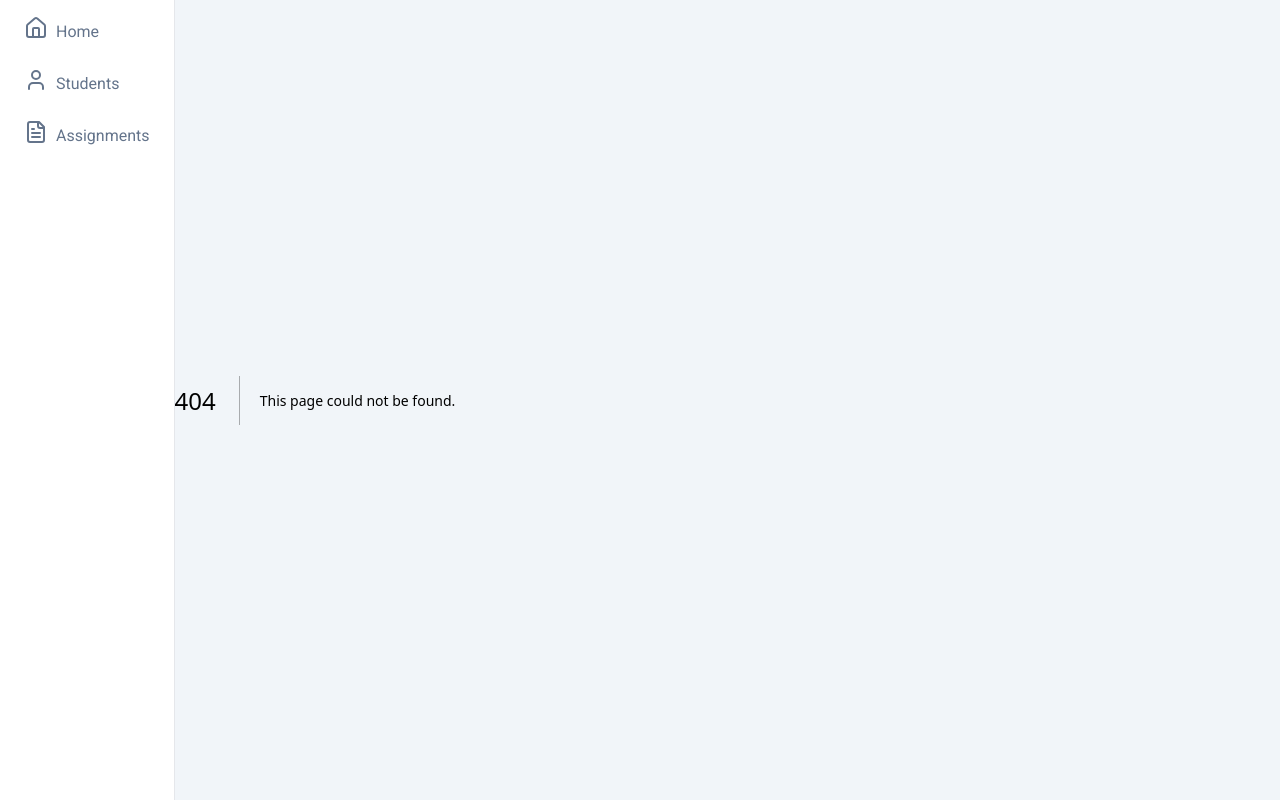
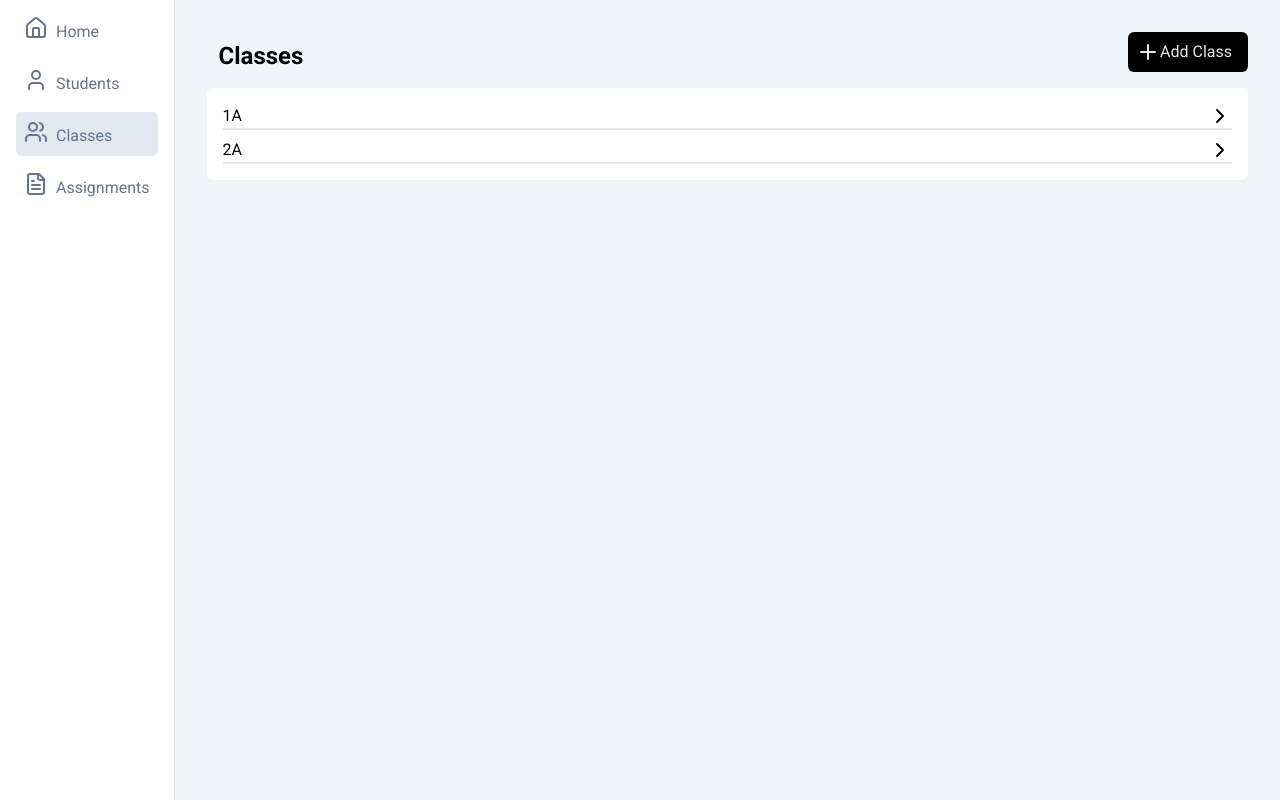
Before and after one commit to martensoderlind/bedomning, a Next.js app: page /classes in a window 1280 px wide. Before the commit this address had no page. Built offline with nearby package versions, Linux system fonts and the light colour scheme.

Commit message:
page to display classes

```diff
--- /dev/null
+++ b/src/app/classes/page.tsx
@@ -0,0 +1,10 @@
+import ClassDashboard from "@/features/students/components/class-dashboard";
+import React from "react";
+
+export default function page() {
+  return (
+    <>
+      <ClassDashboard />
+    </>
+  );
+}
--- a/src/components/menu.tsx
+++ b/src/components/menu.tsx
@@ -1,6 +1,6 @@
 "use client";
 import { usePathname } from "next/navigation";
-import { FileText, House, User } from "lucide-react";
+import { FileText, House, User, Users } from "lucide-react";
 import Link from "next/link";
 
 export default function Menu() {
@@ -27,6 +27,15 @@ export default function Menu() {
         <p className="pt-1 pl-2">Students</p>
       </Link>
       <Link
+        href={"/classes"}
+        className={`flex ml-2 my-2 p-2 text-slate-500 hover:text-slate-900 ${
+          isActive("/classes") ? "bg-slate-200 rounded-md" : undefined
+        }`}
+      >
+        <Users />
+        <p className="pt-1 pl-2">Classes</p>
+      </Link>
+      <Link
         href={"/assignments"}
         className={`flex ml-2 my-2 p-2 text-slate-500 hover:text-slate-900 ${
           isActive("/assignments") ? "bg-slate-200 rounded-md" : undefined
--- /dev/null
+++ b/src/features/students/components/class-dashboard.tsx
@@ -0,0 +1,24 @@
+import React from "react";
+import { Plus } from "lucide-react";
+import { dbClass } from "../db/mockdb";
+import ClassInformation from "./class";
+
+export default function ClassDashboard() {
+  const classes = dbClass;
+  return (
+    <div className="container mx-auto my-4 w-full">
+      <div className="flex justify-between mx-8 my-4">
+        <p className="text-2xl font-bold pt-2 pl-3">Classes</p>
+        <button className="flex rounded-md bg-black text-gray-200 py-2 px-2 pr-4 my-0">
+          <Plus />
+          Add Class
+        </button>
+      </div>
+      <div className="rounded-md bg-white mx-8 my-2 py-2 px-4 border-1">
+        {classes.map((classInfo) => (
+          <ClassInformation key={classInfo.id} classInfo={classInfo} />
+        ))}
+      </div>
+    </div>
+  );
+}
--- /dev/null
+++ b/src/features/students/components/class.tsx
@@ -0,0 +1,16 @@
+import { ClassInfo } from "@/features/types";
+import { ChevronRight } from "lucide-react";
+import React from "react";
+
+type Prop = {
+  classInfo: ClassInfo;
+};
+
+export default function ClassInformation({ classInfo }: Prop) {
+  return (
+    <div className="flex justify-between my-2 border-b-2">
+      <p>{classInfo.name}</p>
+      <ChevronRight />
+    </div>
+  );
+}
--- a/src/features/students/db/mockdb.ts
+++ b/src/features/students/db/mockdb.ts
@@ -140,3 +140,14 @@ export const db = [
     grade: "D",
   },
 ];
+
+export const dbClass = [
+  {
+    id: 1,
+    name: "1A",
+  },
+  {
+    id: 2,
+    name: "2A",
+  },
+];
--- a/src/features/types.ts
+++ b/src/features/types.ts
@@ -5,3 +5,8 @@ export type StudentType = {
   class: string;
   grade: string;
 };
+
+export type ClassInfo = {
+  id: number;
+  name: string;
+};
```
